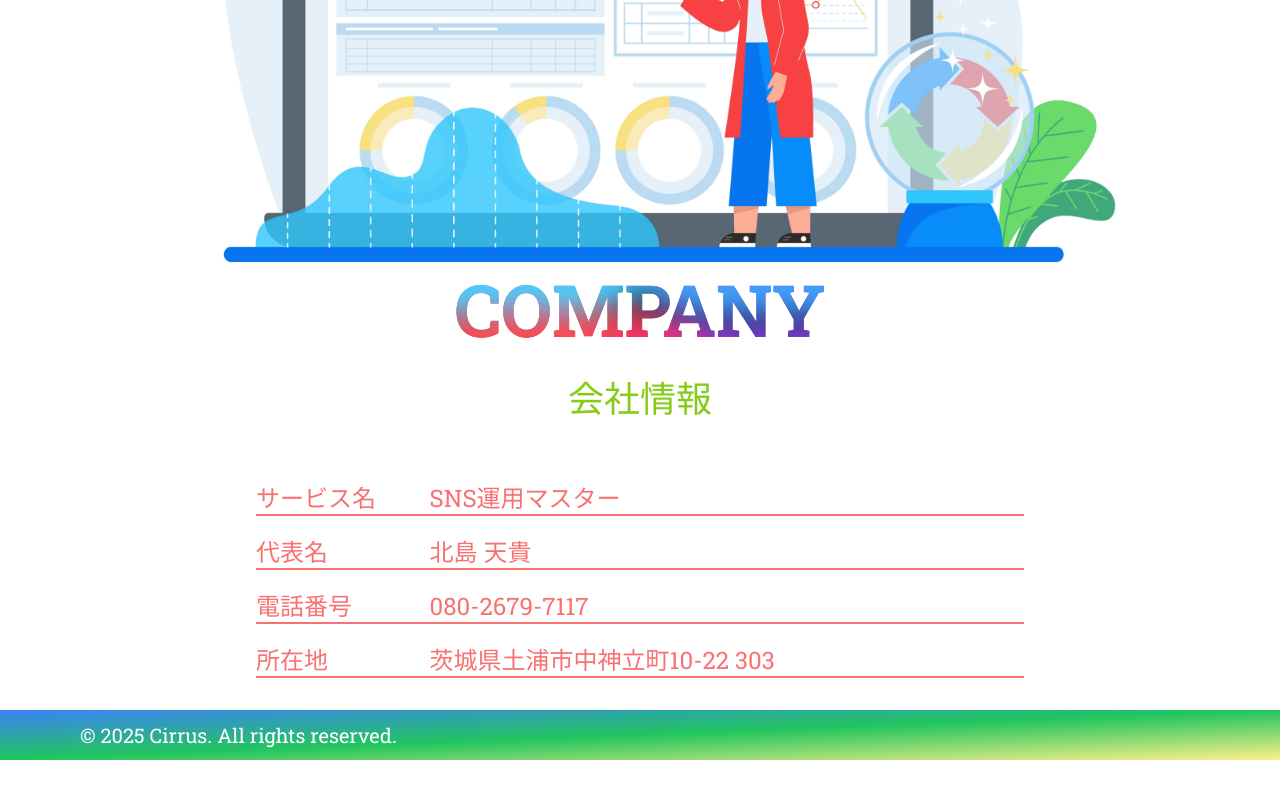
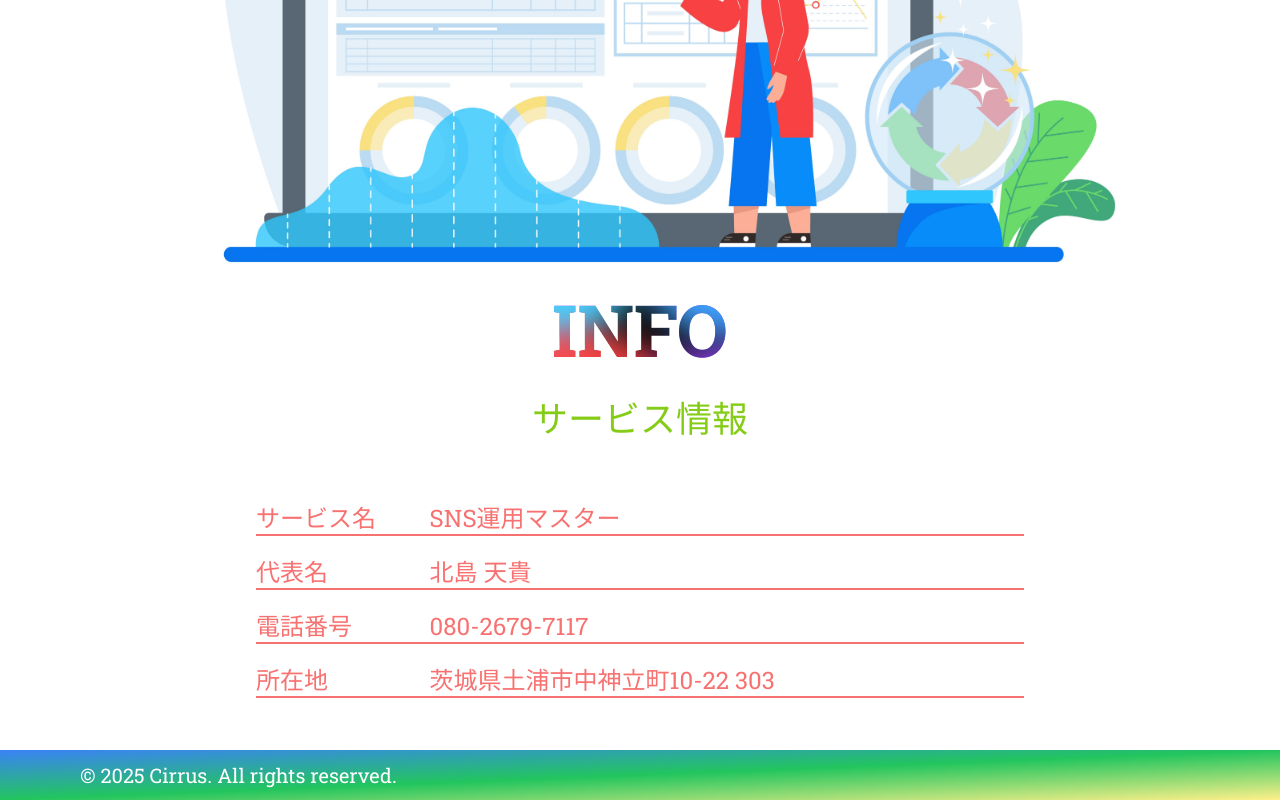
Before and after one commit to joesandao/sns-master-lp, a Next.js app: page / in a window 1280 px wide. Shown: the part 3326-4126 px from the top of the page. Before the commit the page ends 4086 px from the top, so only its background shows below. Built offline with nearby package versions, Linux system fonts and the light colour scheme.

Commit message:
fix: comnapy => info

```diff
--- a/src/components/company.tsx
+++ b/src/components/company.tsx
@@ -2,10 +2,10 @@ import { AuroraText } from "@/components/magicui/aurora-text";
 export default function Company() {
   return (
     <div>
-      <div className="flex flex-col gap-8 items-center justify-center">
-        <AuroraText className="text-7xl font-bold text-center">COMPANY</AuroraText>
+      <div className="flex flex-col gap-8 items-center justify-center py-5">
+        <AuroraText className="text-7xl font-bold text-center">INFO</AuroraText>
         <div className="flex items-center justify-center w-full">
-          <p className="text-4xl text-lime-500 mx-4">会社情報</p>
+          <p className="text-4xl text-lime-500 mx-4">サービス情報</p>
         </div>
         <dl className="flex flex-col gap-5 text-red-400 py-8 text-2xl border-lime-500 w-[100%] md:w-[60%] ">
           <div className="flex gap-5 border-b-2 border-red-400">
```
